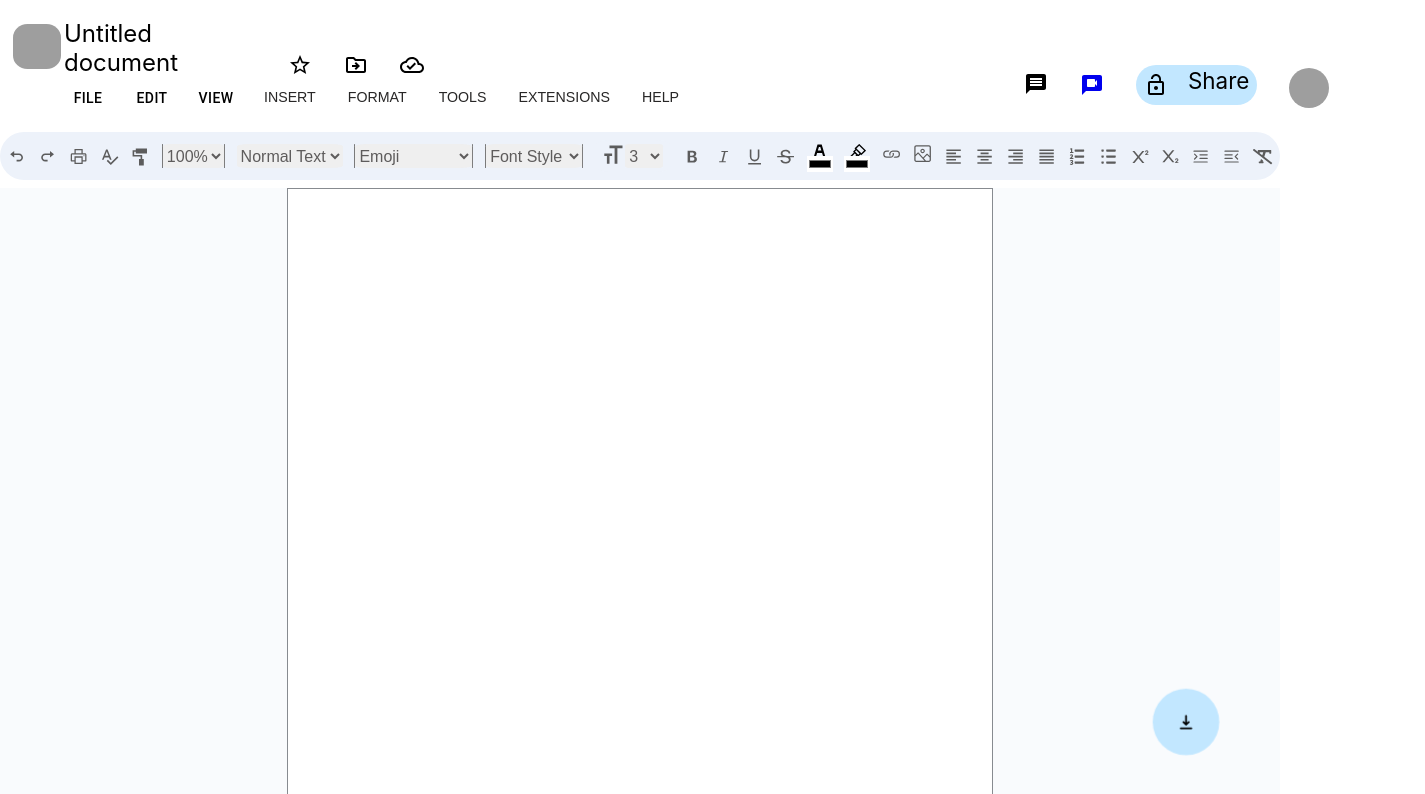
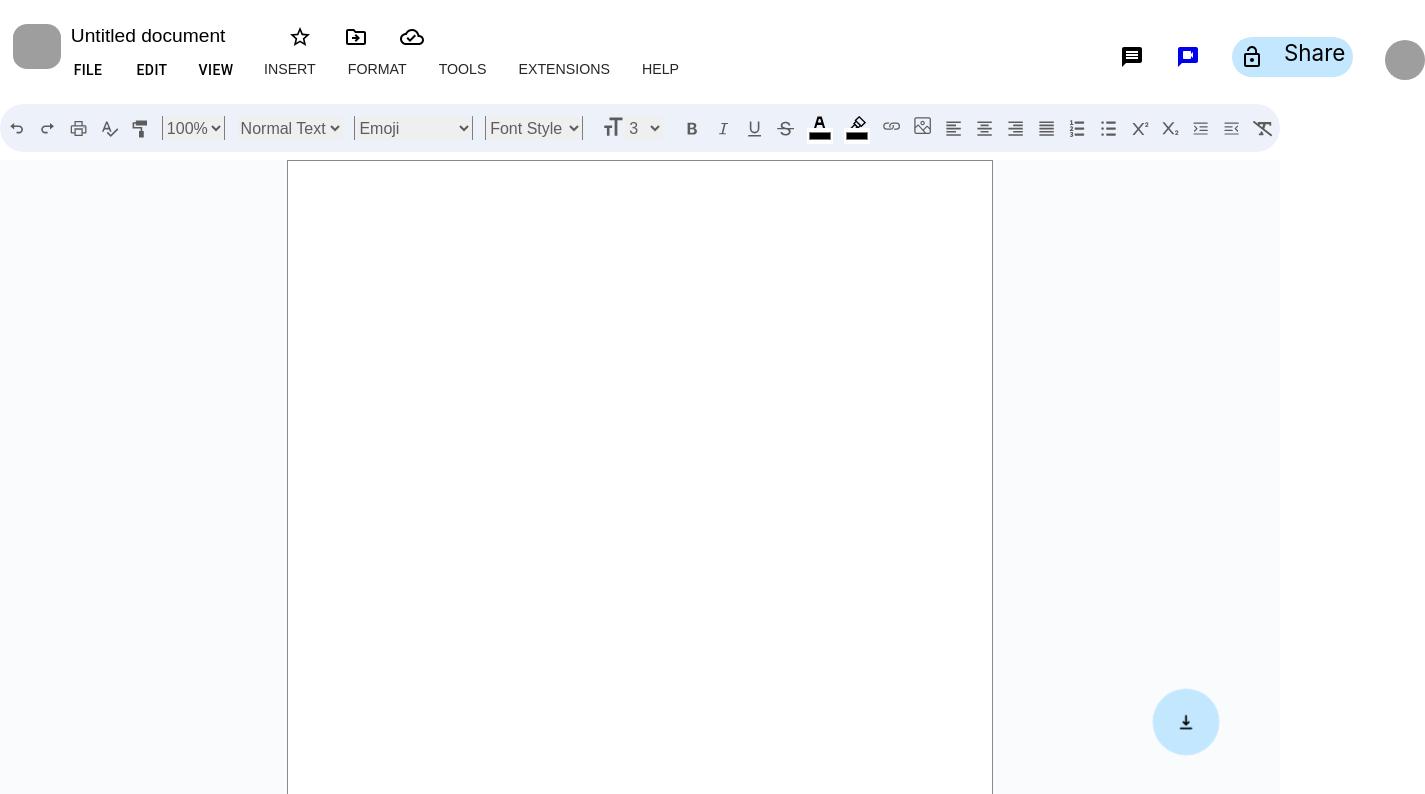
Before and after one commit to ApoorvVerma98/Clone_Google_Doc, a React (Create React App) app: page / in a window 1280 px wide. Shown: the top 794 px of the page, 1425 px wide, since content can reach past the window. Built offline with nearby package versions, Linux system fonts and the light colour scheme; grey boxes are pictures that could not be loaded.

Commit message:
recoil added

```diff
--- a/package.json
+++ b/package.json
@@ -10,11 +10,13 @@
     "@testing-library/jest-dom": "^5.16.5",
     "@testing-library/react": "^13.4.0",
     "@testing-library/user-event": "^13.5.0",
+    "file-saver": "^2.0.5",
     "jspdf": "^2.5.1",
     "react": "^18.2.0",
     "react-dom": "^18.2.0",
     "react-icons": "^4.8.0",
     "react-scripts": "5.0.1",
+    "recoil": "^0.7.7",
     "web-vitals": "^2.1.4"
   },
   "scripts": {
--- a/src/index.js
+++ b/src/index.js
@@ -3,11 +3,13 @@ import ReactDOM from 'react-dom/client';
 import './index.css';
 import App from './App';
 import reportWebVitals from './reportWebVitals';
-
+import { RecoilRoot } from 'recoil';
 const root = ReactDOM.createRoot(document.getElementById('root'));
 root.render(
   <React.StrictMode>
+    <RecoilRoot>
     <App />
+    </RecoilRoot>
   </React.StrictMode>
 );
 
--- /dev/null
+++ b/src/menuBar/Atom.jsx
@@ -0,0 +1,6 @@
+import { atom } from "recoil";
+
+export const documentName = atom({
+  key: "documentName",
+  default: "Untitled document",
+});
--- a/src/menuBar/MenuBar.jsx
+++ b/src/menuBar/MenuBar.jsx
@@ -12,10 +12,12 @@ import ViewButton from "../component/MenuViewButton";
 import StarIcon from '@mui/icons-material/Star';
 import StarOutlineIcon from '@mui/icons-material/StarOutline';
 import DriveFileMoveOutlinedIcon from '@mui/icons-material/DriveFileMoveOutlined';
-import CloudDoneOutlinedIcon from '@mui/icons-material/CloudDoneOutlined';
-
+import CloudDoneOutlinedIcon from '@mui/icons-material/CloudDoneOutlined'
+import { documentName } from "./Atom";
+import { useRecoilState } from "recoil";
 function MenuBar() {
   const [starr, setStarr] = useState(false)
+  const[docName,setDocName]=useRecoilState(documentName)
   const nav = [
     { id: 1, name: "INSERT" },
     { id: 2, name: "FORMAT" },
@@ -31,8 +33,10 @@ function MenuBar() {
           src="https://cdn-icons-png.flaticon.com/512/5968/5968517.png"
           alt="dummy img"
         />
-        <p contentEditable className={styles.mainhead}>
-          Untitled document
+        <p className={styles.mainhead}>
+        <input type="text"
+                            value={docName}
+                            onChange={(e) => setDocName(e.target.value)} />
         </p>
         <div className={styles.lefticon}>
         <Tooltip title="Star">
--- a/src/menuBar/MenuBar.module.css
+++ b/src/menuBar/MenuBar.module.css
@@ -27,6 +27,14 @@ background-color:  rgb(240, 239, 239);
   margin-left: 5%;
   font-size: 1.5rem;
   width: 15%;
+}
+.mainhead input {
+  border: none;
+  font-size: 1.2rem;
+  width: 11rem;
+  padding: 2px;
+  margin-left: 0.3rem;
+  background-color: transparent;
 }
 .lefticon{
   display: flex;
@@ -68,7 +76,7 @@ background-color:  rgb(240, 239, 239);
   } */
 
 .righticon {
-  margin-left: 64rem;
+  margin-left: 70rem;
   display: flex;
 
   margin-bottom: -3.5rem;
@@ -97,7 +105,7 @@ background-color:  rgb(240, 239, 239);
 }
 .message {
   font-size: 2.6rem;
-  margin-top: -0.6rem;
+  margin-top: -0.5rem;
   width: 2rem;
 }
 .message:hover {
--- a/src/textArea/TextArea.jsx
+++ b/src/textArea/TextArea.jsx
@@ -4,9 +4,12 @@ import style from "./TextArea.module.css";
 import { HiDownload } from "react-icons/hi";
 import jsPDF from "jspdf";
 import html2canvas from "html2canvas";
+import { useRecoilValue } from "recoil";
+import { documentName } from "../menuBar/Atom";
+export default function HomePage() {
+  const title = useRecoilValue(documentName);
+  const [pdfName, setPdfName] = useState("");
 
-export default function HomePage() {
-  const [title, setTitle] = useState("Untitled Document");
   const printDiv = useRef();
 
   async function handleDownload() {
@@ -20,15 +23,19 @@ export default function HomePage() {
       compress: false,
     });
     pdfDoc.addImage(imageData, "PNG", 0, 0, 210, 297, "", "FAST");
-    pdfDoc.save(`${title}.pdf`);
+    pdfDoc.save(`${pdfName || title}.pdf`);
+  }
+
+  function handleInputChange(event) {
+    setPdfName(event.target.value);
   }
 
   return (
     <div>
       <div className={style.ToolBar}>
         <ToolBar printDiv={printDiv} />
-       </div>
-       <div className={style.main}>
+      </div>
+      <div className={style.main}>
         <div className={style.wrapper}>
           <div
             ref={printDiv}
@@ -38,8 +45,8 @@ export default function HomePage() {
           />
         </div>
       </div>
-      <div onClick={handleDownload} className={style.downloaddoc}>
-        <HiDownload />
+      <div className={style.downloaddoc}>
+        <HiDownload onClick={handleDownload} />
       </div>
     </div>
   );
```
Also changed, not shown: 1 other file (tests, documents, lock files or other folders).
